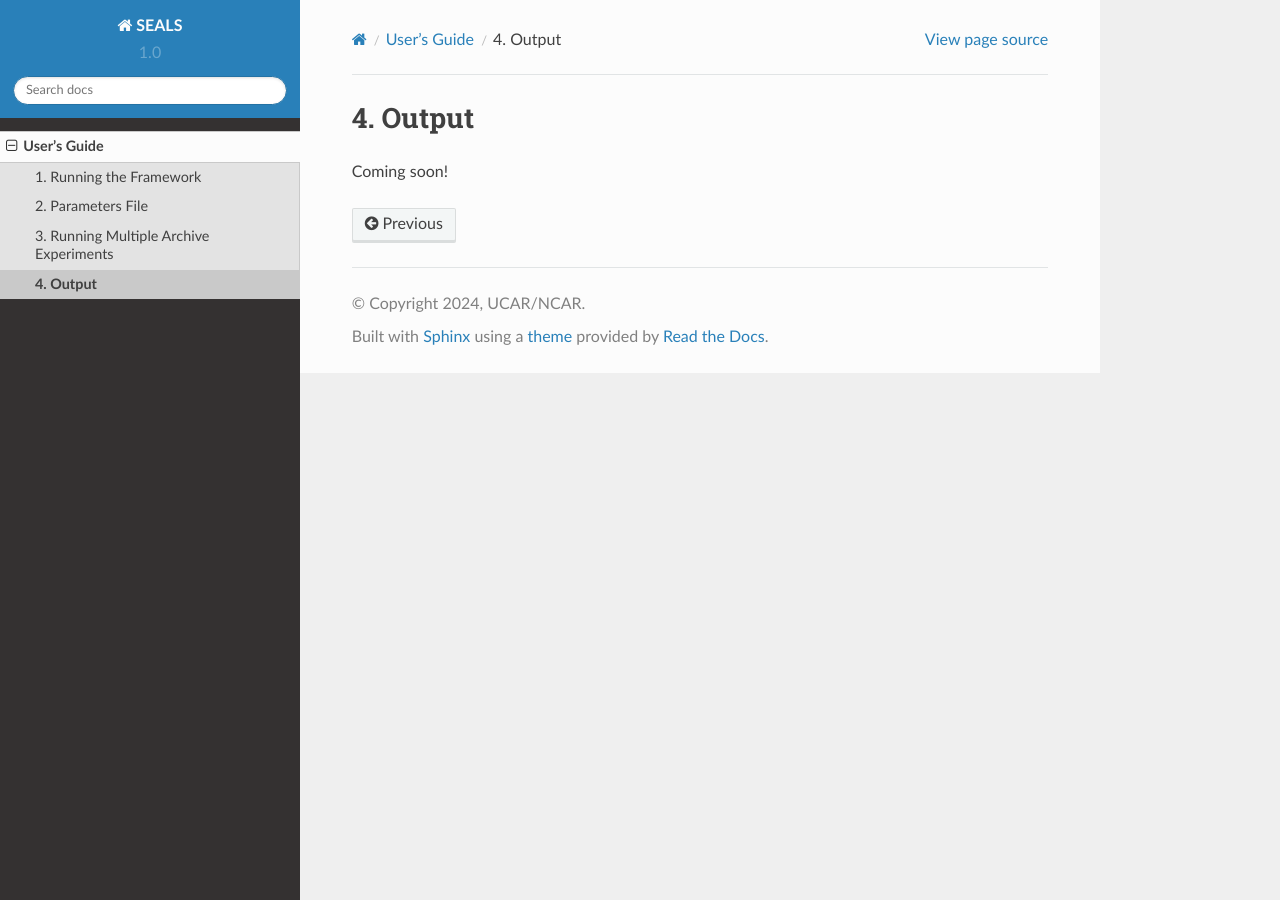
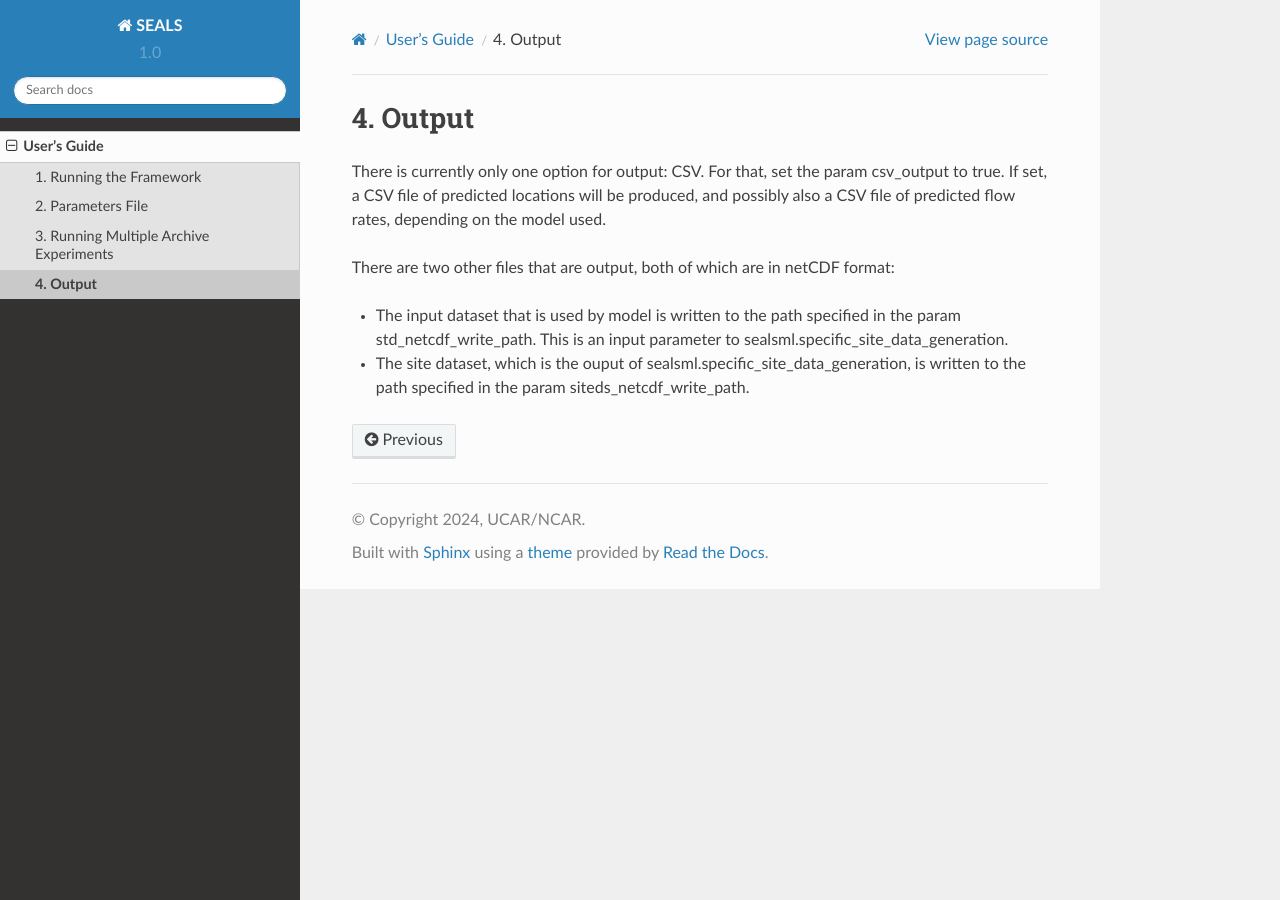
Before and after one commit to NCAR/SEALS, a Sphinx documentation site: the page built from docs/Users_Guide/output.rst, in a window 1280 px wide. Built offline with Sphinx 7.4.7 and the Read the Docs theme 2.0.0, drawn with Linux system fonts in a browser that asks for light colours.

Commit message:
Update output.rst
First crack at output description.  Still intend to describe what is in the two CSV files...

```diff
--- a/docs/Users_Guide/output.rst
+++ b/docs/Users_Guide/output.rst
@@ -2,4 +2,9 @@
 Output
 ******
 
-Coming soon!
+There is currently only one option for output:  CSV.  For that, set the param csv_output to true. If set, a CSV file of predicted locations will be produced, and possibly also a CSV file of predicted flow rates, depending on the model used.
+
+There are two other files that are output, both of which are in netCDF format:
+
+* The input dataset that is used by model is written to the path specified in the param std_netcdf_write_path.  This is an input parameter to sealsml.specific_site_data_generation.
+* The site dataset, which is the ouput of sealsml.specific_site_data_generation, is written to the path specified in the param siteds_netcdf_write_path.
```
